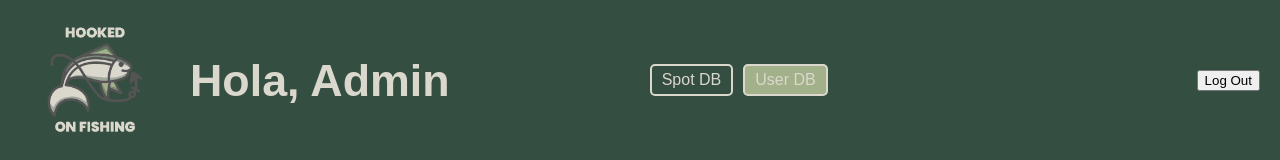
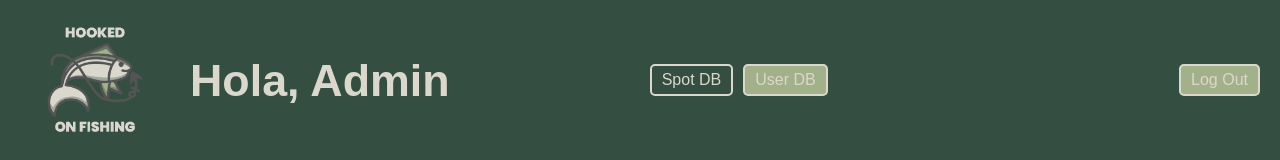
Before and after one commit to platan12/hookedonfishingweb, a React (Create React App) app: page /DatabaseSpot in a window 1280 px wide. Shown: the top 160 px of the page. Built offline with nearby package versions, Linux system fonts and the light colour scheme; no server answers; the database is empty.

Commit message:
quick fix

```diff
--- a/src/DatabaseSpot.css
+++ b/src/DatabaseSpot.css
@@ -53,8 +53,8 @@
     justify-content: center;
   }
 
-  .Spot-button {
-    background-color: #A3B18A;
+  .User-button {
+    background-color: #344e41;
     color: #DAD7CD;
     border: none;
     padding: 5px 10px;
@@ -64,8 +64,8 @@
     font-size: 16px;
   }
 
-  .User-button {
-    background-color: #344e41;
+  .Spot-button {
+    background-color: #A3B18A;
     color: #DAD7CD;
     border: none;
     padding: 5px 10px;
--- a/src/DatabaseSpot.js
+++ b/src/DatabaseSpot.js
@@ -12,6 +12,10 @@ const DatabaseSpot = () => {
 
   const handleNav = () => {
     navigate('/DatabaseUser');
+  };
+
+  const handleOut = () => {
+    navigate('/');
   };
 
   useEffect(() => {
@@ -82,7 +86,7 @@ const DatabaseSpot = () => {
           <button className="Spot-button">Spot DB</button>
           <button onClick={handleNav} className="User-button">User DB</button>
         </div>
-        <button className="header-button header-right-button">Log Out</button> {/* Botó a la dreta */}
+        <button  onClick={handleOut} className="User-button header-right-button">Log Out</button> {/* Botó a la dreta */}
       </header>
 
       {error && <p className="error-message">{error}</p>} {/* Mostra errors si n'hi ha */}
--- a/src/DatabaseUser.js
+++ b/src/DatabaseUser.js
@@ -11,6 +11,10 @@ const DatabaseUser = () => {
 
   const handleNav = () => {
     navigate('/DatabaseSpot');
+  };
+
+  const handleOut = () => {
+    navigate('/');
   };
 
   useEffect(() => {
@@ -57,7 +61,7 @@ const DatabaseUser = () => {
           <button onClick={handleNav} className="Spot-button">Spot DB</button>
           <button className="User-button">User DB</button>
         </div>
-        <button className="header-button header-right-button">Log Out</button> {/* Botó a la dreta */}
+        <button onClick={handleOut} className="Spot-button header-right-button">Log Out</button> {/* Botó a la dreta */}
       </header>
 
       {error && <p className="error-message">{error}</p>} {/* Mostra errors si n'hi ha */}
```
